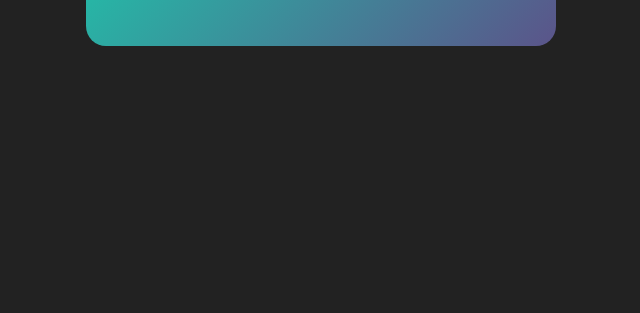
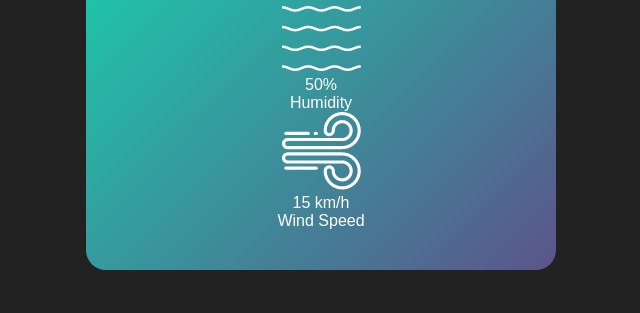
Before and after one commit to DavidAdam1323/First-Project, a plain HTML site: page index.html in a window 1280 px wide. Shown: the part 487-800 px from the top of the page, without its empty margins (319-959 px from the left). Drawn offline with Linux system fonts and the light colour scheme.

Commit message:
Humidity, Wind Speed, text/icon added

```diff
--- a/index.html
+++ b/index.html
@@ -16,6 +16,22 @@
         <img src="rain.png" class="weather-icon" />
         <h1 class="temp">13°c</h1>
         <h2 class="city">London</h2>
+        <div class="details">
+          <div class="col">
+            <img src="humidity.png" />
+            <div>
+              <p class="humidity">50%</p>
+              <p>Humidity</p>
+            </div>
+          </div>
+          <div class="col">
+            <img src="wind.png" />
+            <div>
+              <p class="wind">15 km/h</p>
+              <p>Wind Speed</p>
+            </div>
+          </div>
+        </div>
       </div>
     </div>
   </body>
```
Also changed, not shown: humidity.png (added), wind.png (added).
